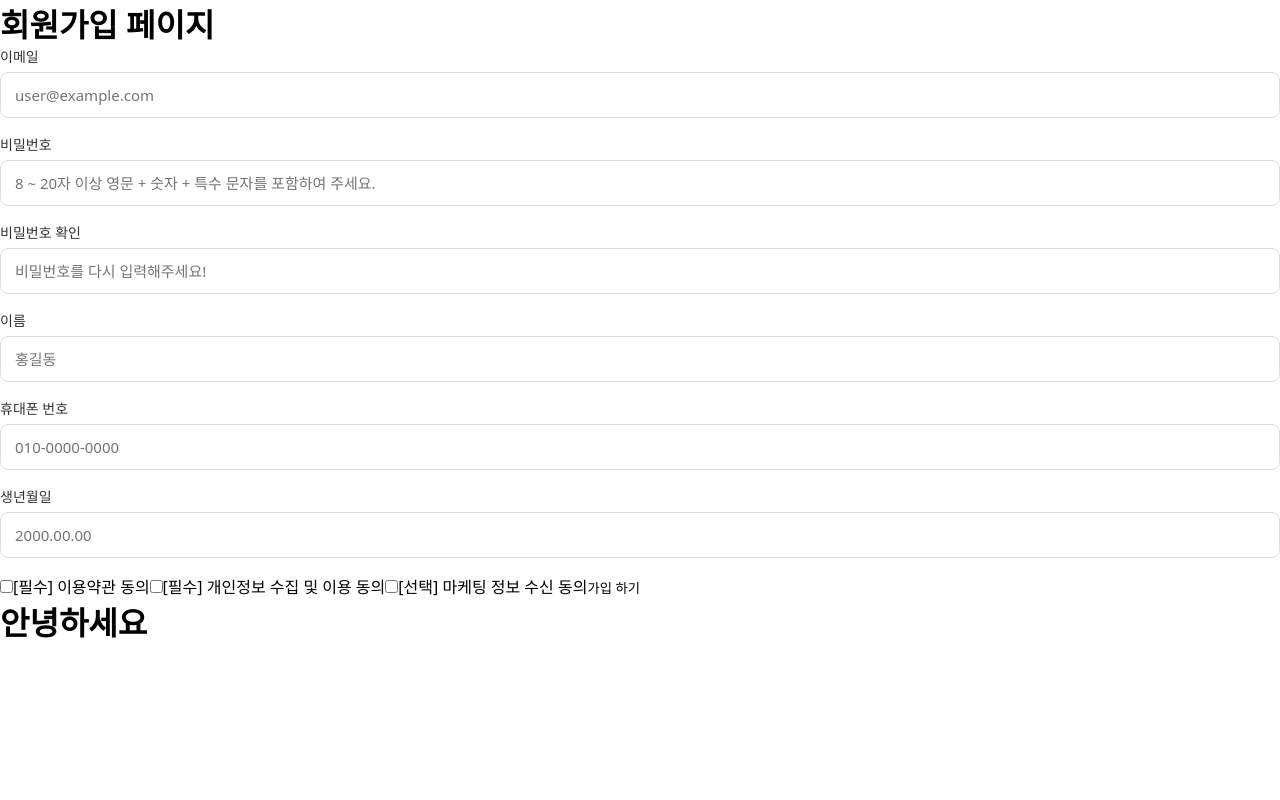
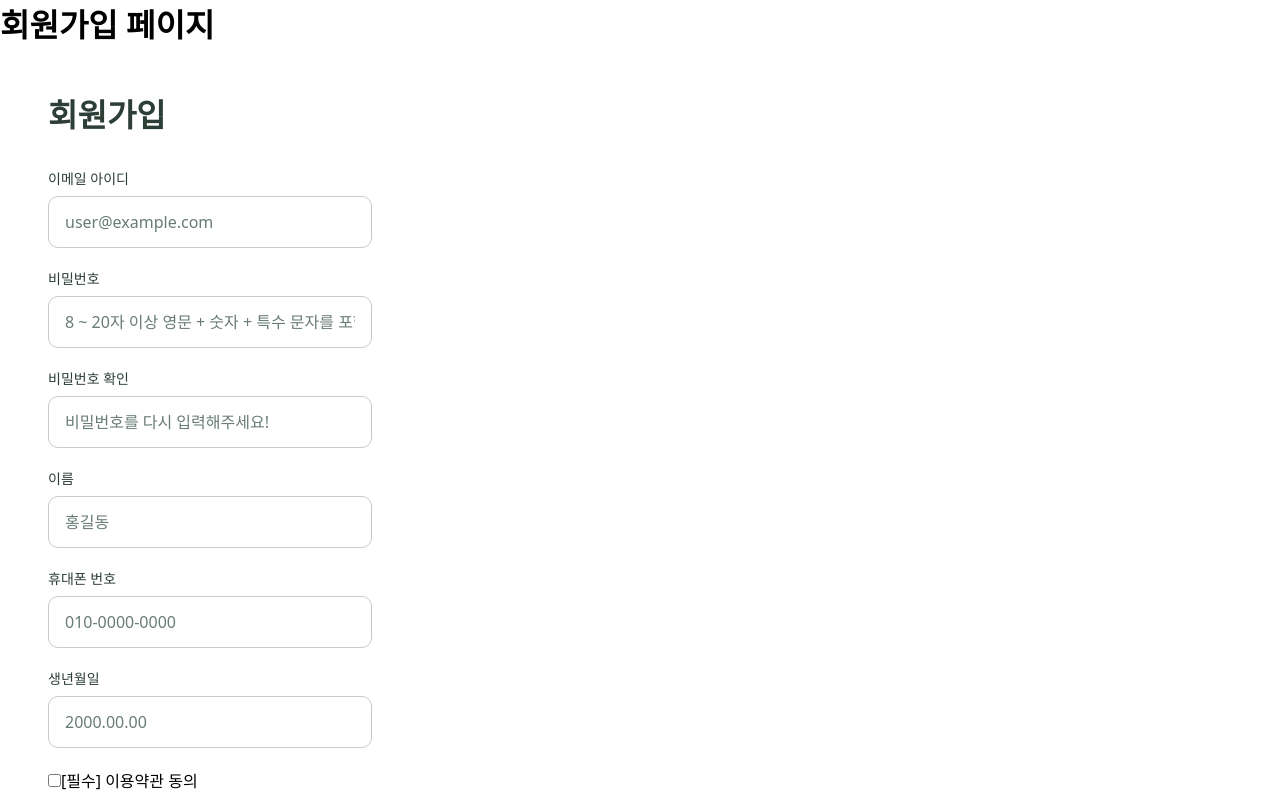
Before and after one commit to dhwmgl12-ux/zooleaf, a React (Vite) app: page /signup in a window 1280 px wide. Shown: the top 800 px of the page. Built offline with nearby package versions, Linux system fonts and the light colour scheme.

Commit message:
refactor: AuthInput 제거하고 스타일 컴포넌트로 교체

```diff
--- a/src/components/auth/LoginForm.jsx
+++ b/src/components/auth/LoginForm.jsx
@@ -1,31 +1,46 @@
-import AuthInput from './AuthInput'
-import { useLogin } from "../../hooks/useAuth";
+import { ErrorText, Form, FormCard, Input, Label, LinkRow, LinkText, SubmitButton, Title } from './styles';
+import { useLogin } from '../../hooks/useAuth';
 
 export default function LoginForm() {
   const { id, password, errors, handleChange, handleSubmit } = useLogin();
 
   return (
-    <form onSubmit={handleSubmit}>
-      <AuthInput
-        label="이메일 아이디"
+    <FormCard>
+      <Title>로그인</Title>
+      <Form onSubmit={handleSubmit}>
+        <div>
+          <Label>이메일 아이디</Label>
+          <Input
             type="email"
             name="id"
             value={id}
             onChange={handleChange}
             placeholder="user@example.com"
           />
-        {errors.id && <p classNames='error-text'>{errors.id}</p>}
-      <AuthInput
-        label="비밀번호"
+          {errors.id && <ErrorText>{errors.id}</ErrorText>}
+        </div>
+        <div>
+          <Label>비밀번호</Label>
+          <Input
             type="password"
             name="password"
             value={password}
             onChange={handleChange}
             placeholder="비밀번호를 입력해주세요!"
           />
-        {errors.password && <p className='error-text'>{errors.password}</p>}
+          {errors.password && <ErrorText>{errors.password}</ErrorText>}
+        </div>
 
-        <button type='submit'>로그인</button>
-    </form>
-  )
+        <SubmitButton type="submit">로그인</SubmitButton>
+      </Form>
+
+      <LinkRow>
+        <LinkText>아이디 찾기</LinkText>
+        <span>|</span>
+        <LinkText>비밀번호 찾기</LinkText>
+        <span>|</span>
+        <LinkText>회원가입</LinkText>
+      </LinkRow>
+    </FormCard>
+  );
 }
--- a/src/components/auth/SignupForm.jsx
+++ b/src/components/auth/SignupForm.jsx
@@ -1,88 +1,128 @@
 import { useSignup } from '../../hooks/useAuth';
-import AuthInput from './AuthInput';
+import { ErrorText, Form, FormCard, Input, Label, SubmitButton, Title } from './styles';
 
 export default function SignupForm() {
-  const { id, password, passwordConfirm, name, phone, birthDate, agreeTerms, agreePrivacy, agreeMarketing, errors, handleChange, handleSubmit } = useSignup();
+  const {
+    id,
+    password,
+    passwordConfirm,
+    name,
+    phone,
+    birthDate,
+    agreeTerms,
+    agreePrivacy,
+    agreeMarketing,
+    errors,
+    handleChange,
+    handleSubmit,
+  } = useSignup();
   return (
-    <form onSubmit={handleSubmit}>
-      <AuthInput
-        label="이메일"
+    <FormCard>
+      <Title>회원가입</Title>
+      <Form onSubmit={handleSubmit}>
+        <div>
+          <Label>이메일 아이디</Label>
+          <Input
             type="email"
             name="id"
             value={id}
             onChange={handleChange}
             placeholder="user@example.com"
           />
-      {errors.id && <p className="error-text">{errors.id}</p>}
+          {errors.id && <ErrorText>{errors.id}</ErrorText>}
+        </div>
 
-      <AuthInput
-        label="비밀번호"
+        <div>
+          <Label>비밀번호</Label>
+          <Input
             type="password"
             name="password"
             value={password}
             onChange={handleChange}
             placeholder="8 ~ 20자 이상 영문 + 숫자 + 특수 문자를 포함하여 주세요."
           />
-      {errors.password && <p className="error-text">{errors.password}</p>}
+          {errors.password && <ErrorText>{errors.password}</ErrorText>}
+        </div>
 
-      <AuthInput
-        label="비밀번호 확인"
+        <div>
+          <Label>비밀번호 확인</Label>
+          <Input
             type="password"
             name="passwordConfirm"
             value={passwordConfirm}
             onChange={handleChange}
             placeholder="비밀번호를 다시 입력해주세요!"
           />
-      {errors.passwordConfirm && (<p className="error-text">{errors.passwordConfirm}</p>)}
+          {errors.passwordConfirm && <ErrorText>{errors.passwordConfirm}</ErrorText>}
+        </div>
 
-      <AuthInput
-        label="이름"
+        <div>
+          <Label>이름</Label>
+          <Input
             type="text"
             name="name"
             value={name}
             onChange={handleChange}
             placeholder="홍길동"
           />
-      {errors.name && <p className="error-text">{errors.name}</p>}
+          {errors.name && <ErrorText>{errors.name}</ErrorText>}
+        </div>
 
-      <AuthInput
-        label="휴대폰 번호"
+        <div>
+          <Label>휴대폰 번호</Label>
+          <Input
             type="text"
+            inputMode="numeric"
             name="phone"
             value={phone}
             onChange={handleChange}
             placeholder="010-0000-0000"
           />
-      {errors.phone && <p className="error-text">{errors.phone}</p>}
+          {errors.phone && <ErrorText>{errors.phone}</ErrorText>}
+        </div>
 
-      <AuthInput
-        label="생년월일"
+        <div>
+          <Label>생년월일</Label>
+          <Input
             type="text"
+            inputMode="numeric"
             name="birthDate"
             value={birthDate}
             onChange={handleChange}
             placeholder="2000.00.00"
           />
-      {errors.birthDate && <p className="error-text">{errors.birthDate}</p>}
+          {errors.birthDate && <ErrorText>{errors.birthDate}</ErrorText>}
+        </div>
 
         <label>
           <input type="checkbox" name="agreeTerms" checked={agreeTerms} onChange={handleChange} />
           [필수] 이용약관 동의
         </label>
-      {errors.agreeTerms && (<p className="error-text">{errors.agreeTerms}</p>)}
+        {errors.agreeTerms && <ErrorText>{errors.agreeTerms}</ErrorText>}
 
         <label>
-        <input type="checkbox" name="agreePrivacy" checked={agreePrivacy} onChange={handleChange} />
+          <input
+            type="checkbox"
+            name="agreePrivacy"
+            checked={agreePrivacy}
+            onChange={handleChange}
+          />
           [필수] 개인정보 수집 및 이용 동의
         </label>
-      {errors.agreePrivacy && (<p className="error-text">{errors.agreePrivacy}</p>)}
+        {errors.agreePrivacy && <ErrorText>{errors.agreePrivacy}</ErrorText>}
 
         <label>
-        <input type="checkbox" name="agreeMarketing" checked={agreeMarketing} onChange={handleChange} />
+          <input
+            type="checkbox"
+            name="agreeMarketing"
+            checked={agreeMarketing}
+            onChange={handleChange}
+          />
           [선택] 마케팅 정보 수신 동의
         </label>
 
-      <button type="submit">가입 하기</button>
-    </form>
+        <SubmitButton type="submit">가입 하기</SubmitButton>
+      </Form>
+    </FormCard>
   );
 }
```
Lines whose indentation alone changed are shown as unchanged.
